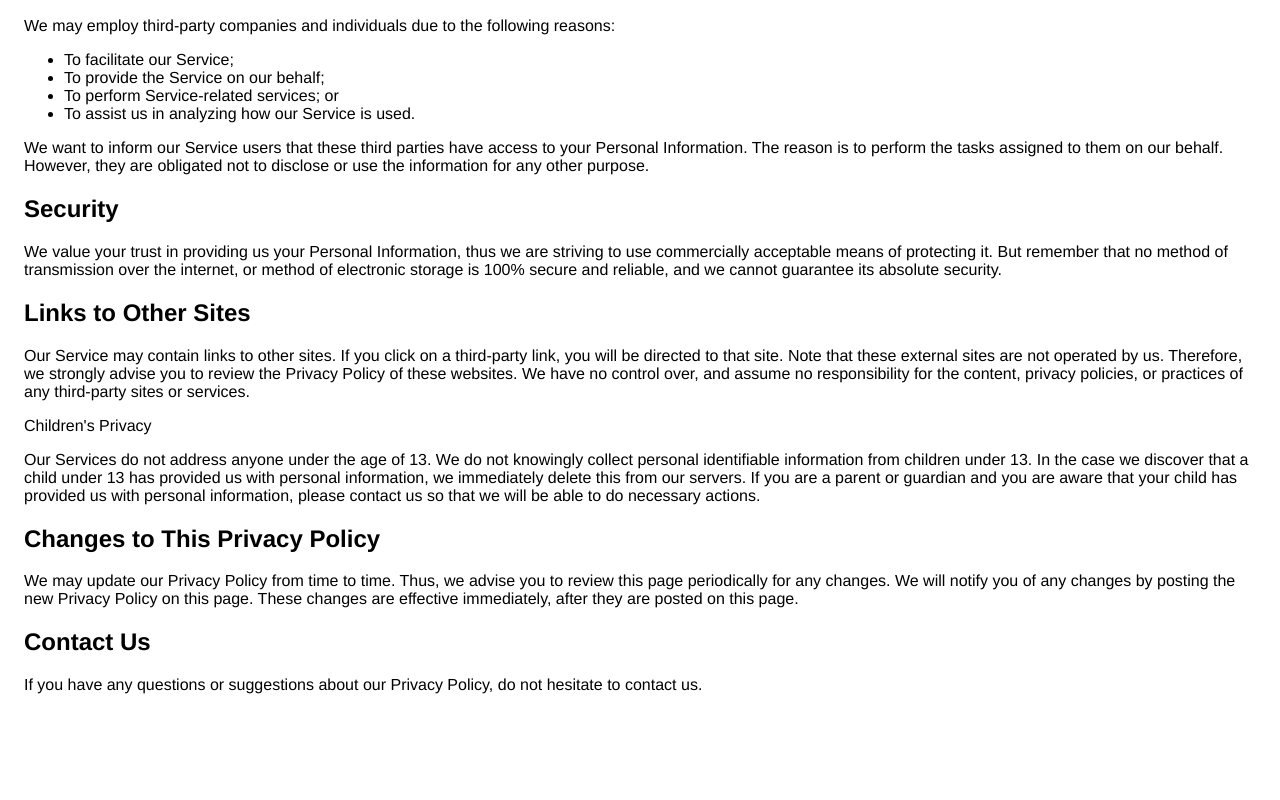
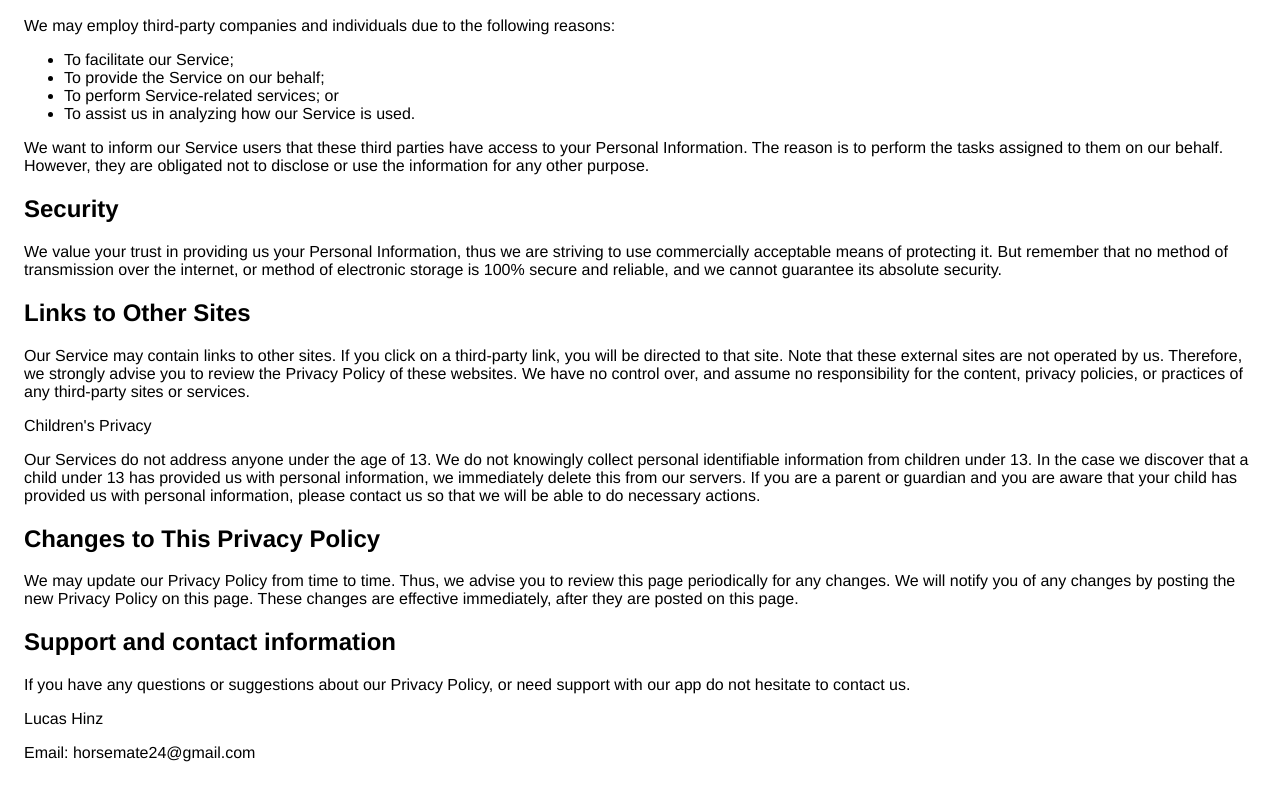
Before and after one commit to deiwoApp/deiwoApp.github.io, a plain HTML site: page index.html in a window 1280 px wide. Shown: the part 792-1592 px from the top of the page. Before the commit the page ends 1526 px from the top, so only its background shows below. Drawn offline with Linux system fonts and the light colour scheme.

Commit message:
Update index.html

```diff
--- a/index.html
+++ b/index.html
@@ -63,9 +63,12 @@
 
 <p>We may update our Privacy Policy from time to time. Thus, we advise you to review this page periodically for any changes. We will notify you of any changes by posting the new Privacy Policy on this page. These changes are effective immediately, after they are posted on this page.</p>
 
-<h2>Contact Us</h2>
+<h2>Support and contact information</h2>
 
-<p>If you have any questions or suggestions about our Privacy Policy, do not hesitate to contact us.</p>
+<p>If you have any questions or suggestions about our Privacy Policy, or need support with our app do not hesitate to contact us.</p>
+        <p>Lucas Hinz</p>
+        <p>Email: horsemate24@gmail.com</p>
+
 
     </body>
     </html>
```
